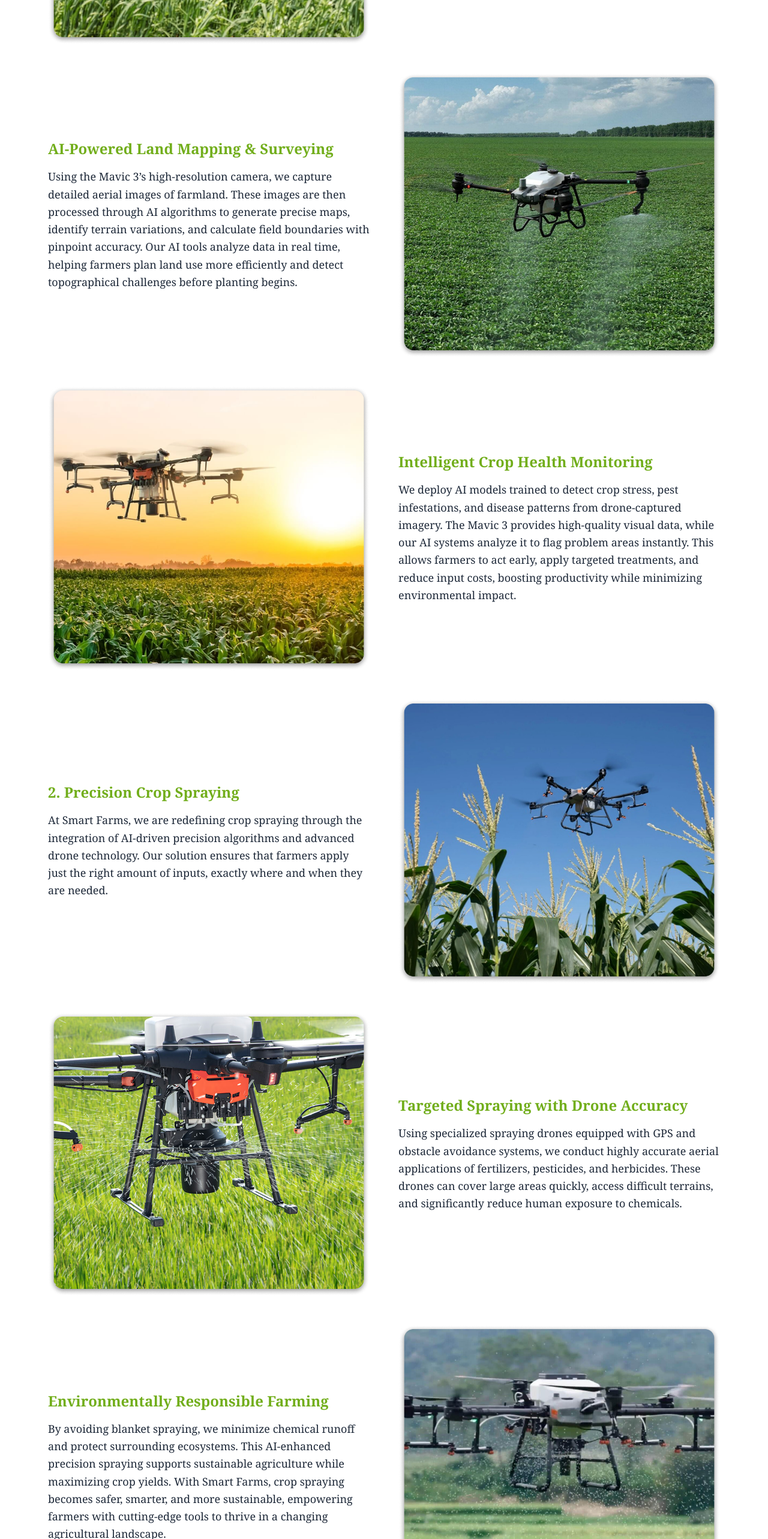
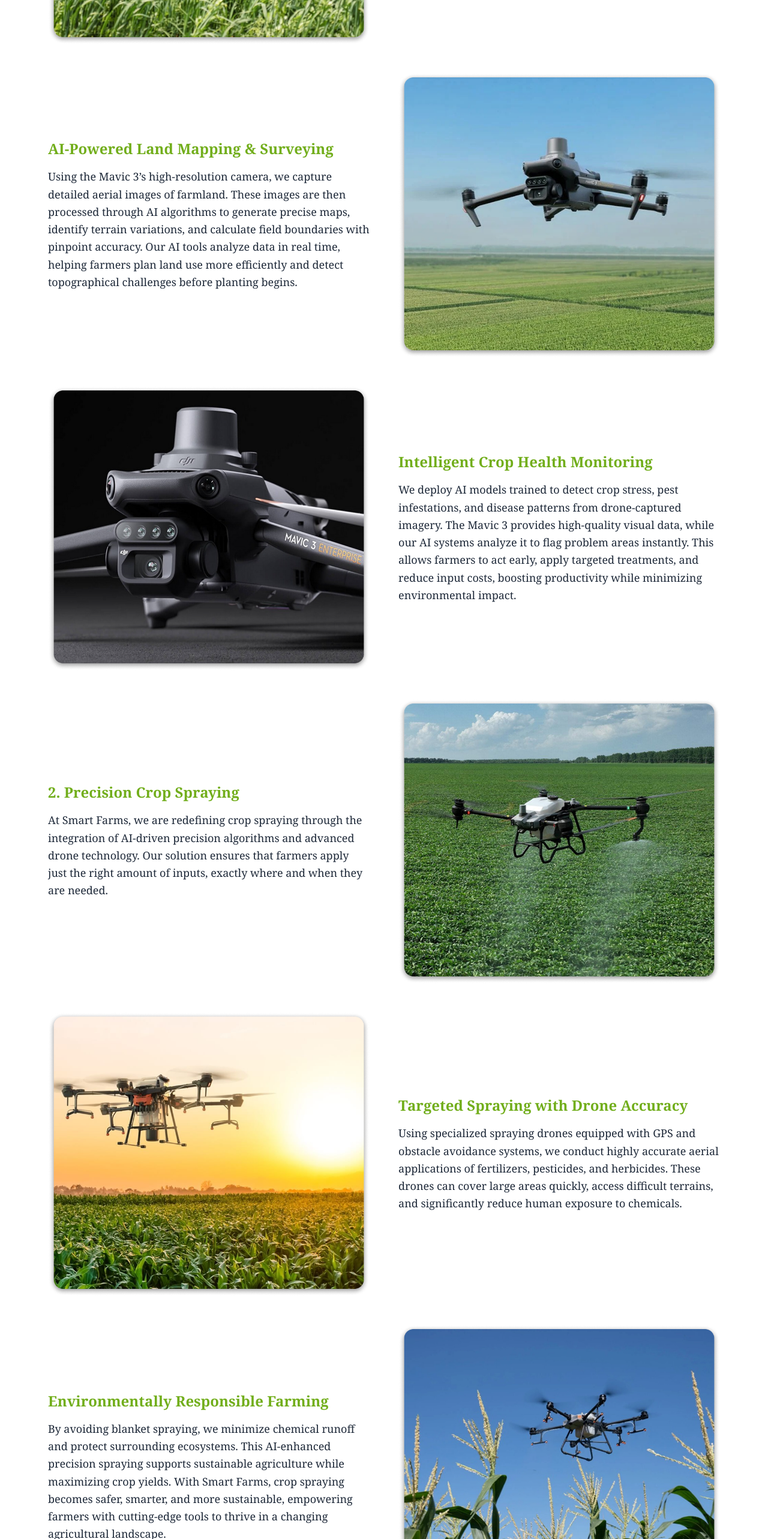
Before and after one commit to HudsonWayne/Smart-Farms, a Next.js app: page /services in a window 1280 px wide. Shown: the part 1080-3646 px from the top of the page at 60% size. Built offline with nearby package versions, Linux system fonts and the light colour scheme; a web font is replaced by a local one.

Commit message:
initial commit

```diff
--- a/src/components/NineBlocks.tsx
+++ b/src/components/NineBlocks.tsx
@@ -40,7 +40,7 @@ export default function OperationsPage() { // Renamed from NineBlocks to better
           </div>
           <div>
             <Image
-              src="/Rectangle 58.png"
+              src="/Rectangle 56.png"
               alt="AI-Powered Land Mapping & Surveying"
               width={500}
               height={400}
@@ -53,7 +53,7 @@ export default function OperationsPage() { // Renamed from NineBlocks to better
         <div className="grid md:grid-cols-2 gap-12 items-center mb-12 md:flex-row">
           <div>
             <Image
-              src="/Rectangle 59.png"
+              src="/Rectangle 57.png"
               alt="Intelligent Crop Health Monitoring"
               width={500}
               height={400}
@@ -82,7 +82,7 @@ export default function OperationsPage() { // Renamed from NineBlocks to better
           </div>
           <div>
             <Image
-              src="/Rectangle 60.png"
+              src="/Rectangle 58.png"
               alt="Precision Crop Spraying"
               width={500}
               height={400}
@@ -95,7 +95,7 @@ export default function OperationsPage() { // Renamed from NineBlocks to better
         <div className="grid md:grid-cols-2 gap-12 items-center mb-12 md:flex-row">
           <div>
             <Image
-              src="/Rectangle 61.png"
+              src="/Rectangle 59.png"
               alt="Targeted Spraying with Drone Accuracy"
               width={500}
               height={400}
@@ -125,7 +125,7 @@ export default function OperationsPage() { // Renamed from NineBlocks to better
           </div>
           <div>
             <Image
-              src="/Rectangle 63 (1).png"
+              src="/Rectangle 60.png"
               alt="Environmentally Responsible Farming"
               width={500}
               height={400}
@@ -138,7 +138,7 @@ export default function OperationsPage() { // Renamed from NineBlocks to better
         <div className="grid md:grid-cols-2 gap-12 items-center mb-12 md:flex-row">
           <div>
             <Image
-              src="/Rectangle 62.png"
+              src="/Rectangle 61.png"
               alt="Smart Fertilizer Application with AI and Drone Technology"
               width={500}
               height={400}
@@ -168,7 +168,7 @@ export default function OperationsPage() { // Renamed from NineBlocks to better
           </div>
           <div>
             <Image
-              src="/Rectangle 61.png"
+              src="/Rectangle 63 (1).png"
               alt="Precision Application for Maximum Impact"
               width={500}
               height={400}
```
